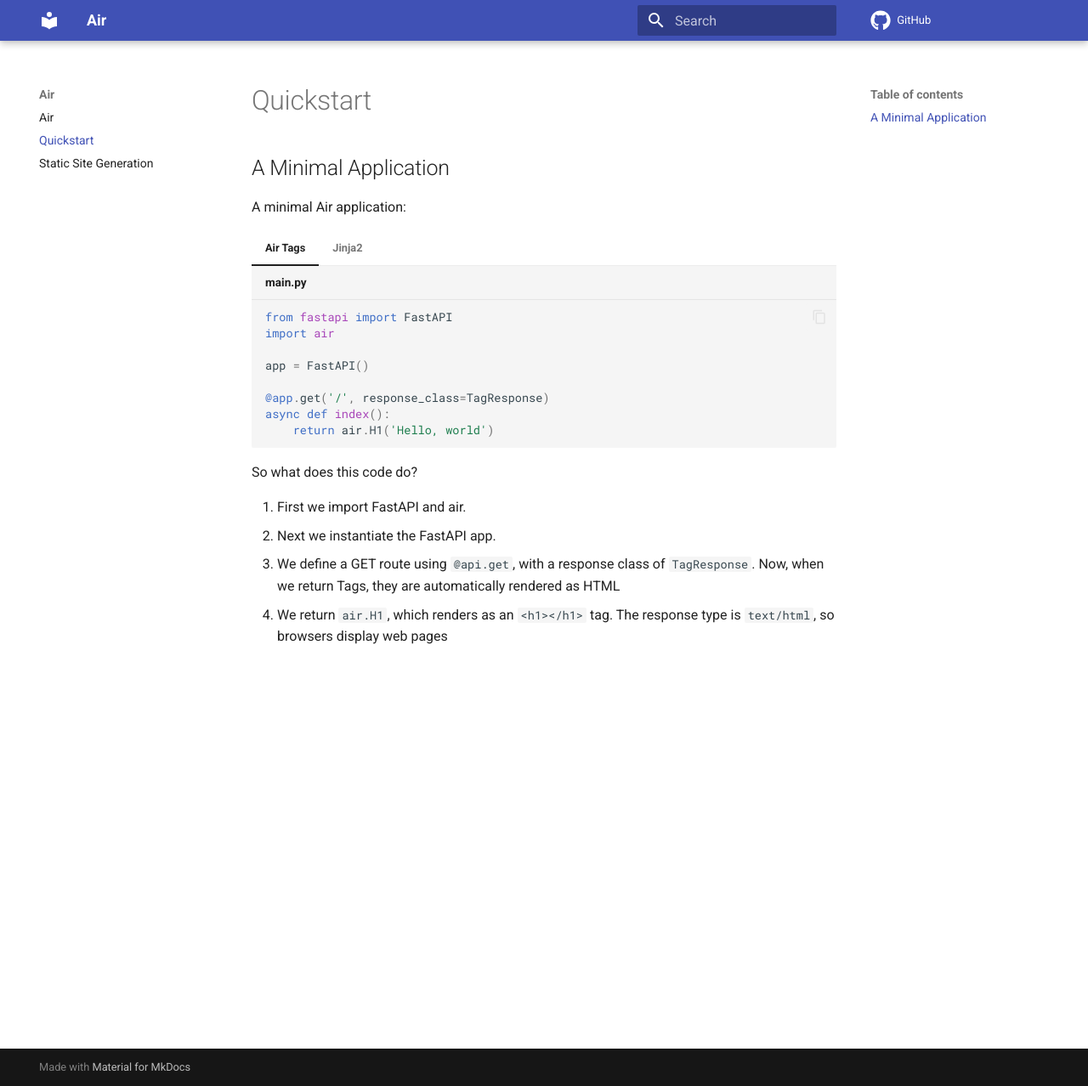
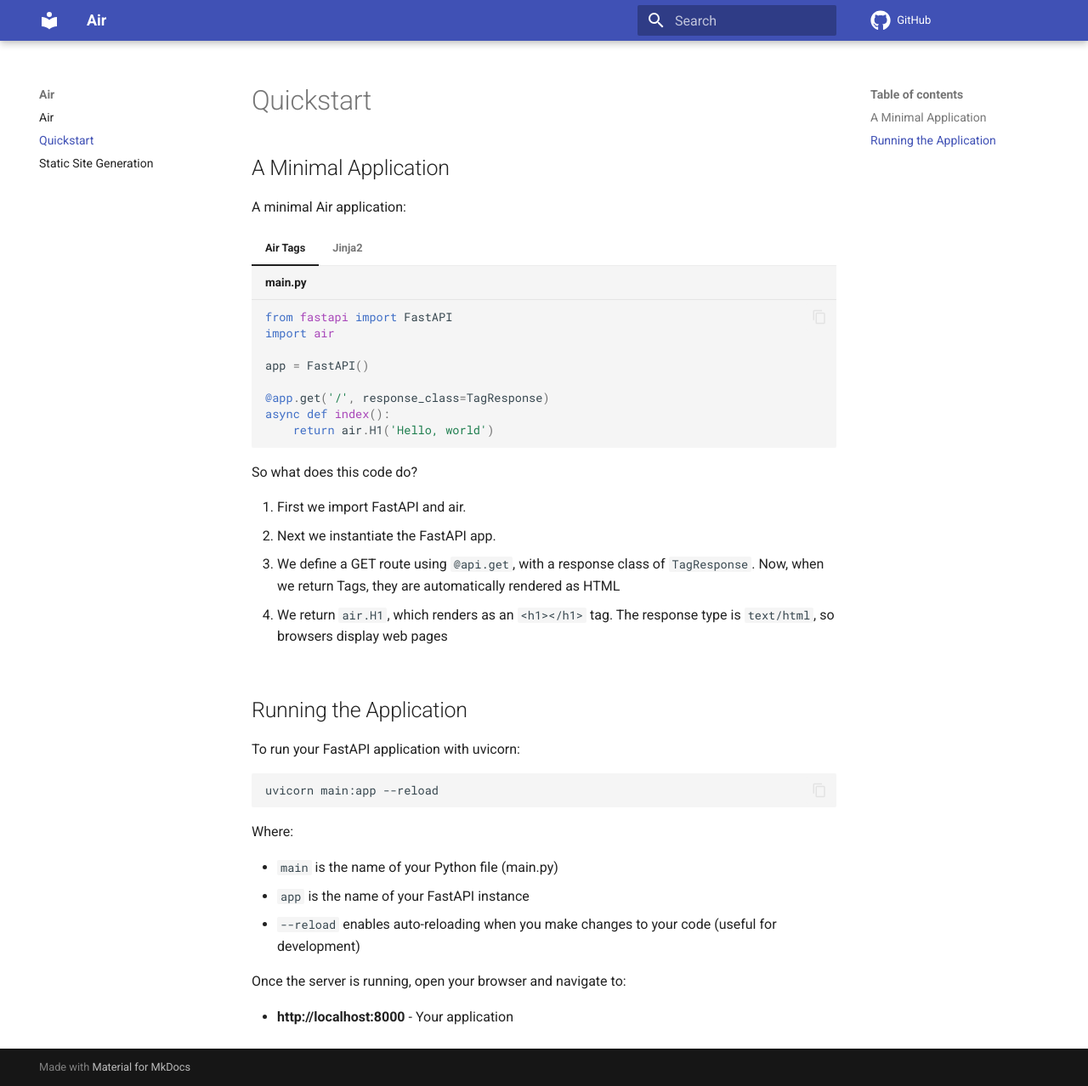
Before and after one commit to feldroy/air, an MkDocs documentation site: the page built from docs/quickstart.md, in a window 1280 px wide and 1278 px high. Shown: the whole window at 85% size. Built offline with MkDocs 1.6.1 and Material for MkDocs 9.7.7, drawn with Linux system fonts in a browser that asks for light colours; comment, search, counter and statistics services are not loaded.

Commit message:
Add run instructions to quickstart docs

````diff
--- a/docs/quickstart.md
+++ b/docs/quickstart.md
@@ -55,3 +55,21 @@ A minimal Air application:
     3. We use `Jinja2Renderer` factory to configure a `render()` shortcut. This is easier to remember and faster to type than `template.TemplateResponse`.
     4. We define a GET route using `@api.get`, with a response class of `HtmlResponse`.
     4. Our return calls `render()`, which reads the specified Jinja2 template and then produces the result as an `<h1></h1>` tag. The response type is `text/html`, so browsers display web pages
+
+## Running the Application
+
+To run your FastAPI application with uvicorn:
+
+```bash
+uvicorn main:app --reload
+```
+
+Where:
+
+- `main` is the name of your Python file (main.py)
+- `app` is the name of your FastAPI instance
+- `--reload` enables auto-reloading when you make changes to your code (useful for development)
+
+Once the server is running, open your browser and navigate to:
+
+- **http://localhost:8000** - Your application
--- a/pyproject.toml
+++ b/pyproject.toml
@@ -52,6 +52,8 @@ dev = [
     "ruff>=0.11.13",
     # Types for the markdown library
     "types-Markdown>=3.8.0",
+    # Lets you run full example apps
+    "uvicorn>=0.34.0",
 ]
 docs = [
     "mkdocs-material",
````
Also changed, not shown: 1 other file.
